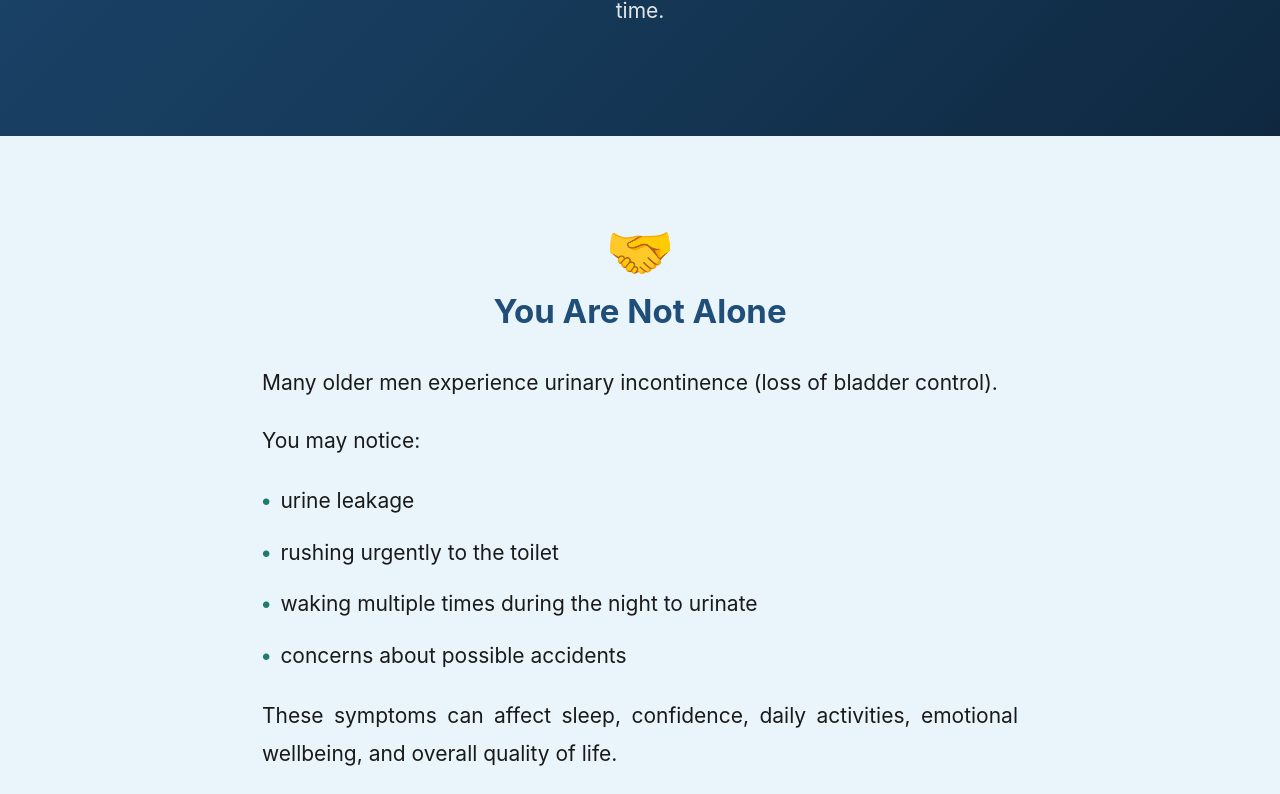
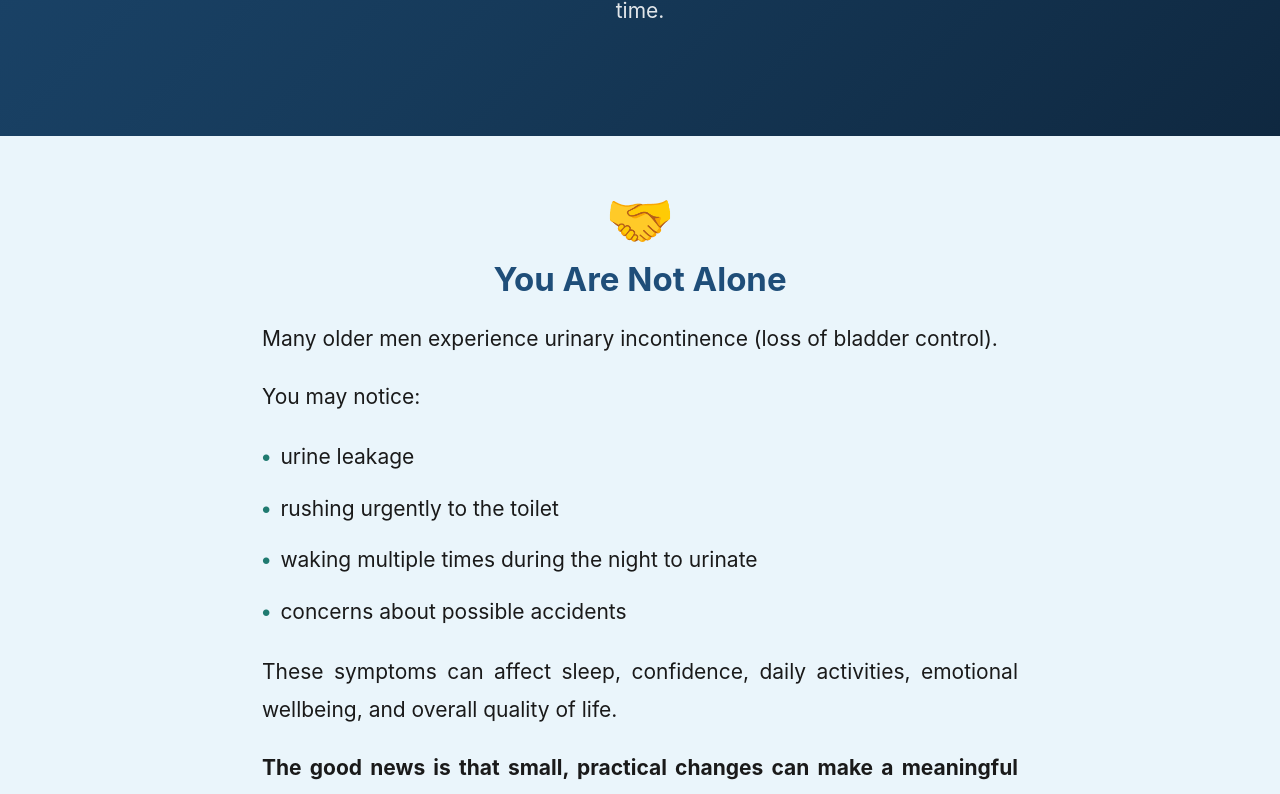
Before and after one commit to EmmanuelAdemuwagun/BladderSense_Web_Application, a React (Vite) app: page / in a window 1280 px wide. Shown: the part 955-1749 px from the top of the page. Built offline with nearby package versions, Linux system fonts and the light colour scheme; no server answers.

Commit message:
Landing: tighten spacing between sections
Section padding 56/72/88px -> 40/48/56px (phone/tablet/desktop) and a
smaller gap under section headings.

Co-Authored-By: Claude Opus 5.5 <noreply@anthropic.com>
Claude-Session: https://claude.ai/code/session_01EUAi4oPvkpR19zKsuScRyU

```diff
--- a/src/styles/global.css
+++ b/src/styles/global.css
@@ -1132,7 +1132,7 @@ li {
 .landing-section {
   /* Side gutter comes from .landing-container; doubling it here made
      the phone text column needlessly narrow */
-  padding: 56px 0;
+  padding: 40px 0;
   /* White, alternating with the light blue --light sections, so each
      section reads as its own band */
   background: #fff;
@@ -1146,7 +1146,7 @@ li {
   color: var(--color-primary);
   line-height: 1.2;
   text-align: center;
-  margin-bottom: var(--space-lg);
+  margin-bottom: var(--space-md);
 }
 
 /* Justified reading text. Hyphenation keeps the gaps between words
@@ -1360,7 +1360,7 @@ li {
   /* Side by side when they fit on one line each, otherwise stacked */
   .landing-hero__cta { flex-direction: row; flex-wrap: wrap; justify-content: center; max-width: 640px; }
   .landing-hero__cta .landing-cta-btn { flex: 1 1 auto; width: auto; white-space: nowrap; padding-left: 24px; padding-right: 24px; }
-  .landing-section { padding: 72px 0; }
+  .landing-section { padding: 48px 0; }
   .landing-container { padding: 0 var(--space-lg); }
 }
 
@@ -1369,7 +1369,7 @@ li {
   .landing-hero { padding: 72px var(--space-xl) 88px; }
   .landing-hero__tagline-main { font-size: 38px; }
   .landing-hero__title { font-size: 56px; }
-  .landing-section { padding: 88px 0; }
+  .landing-section { padding: 56px 0; }
 }
 
 @media (min-width: 768px) {
```
